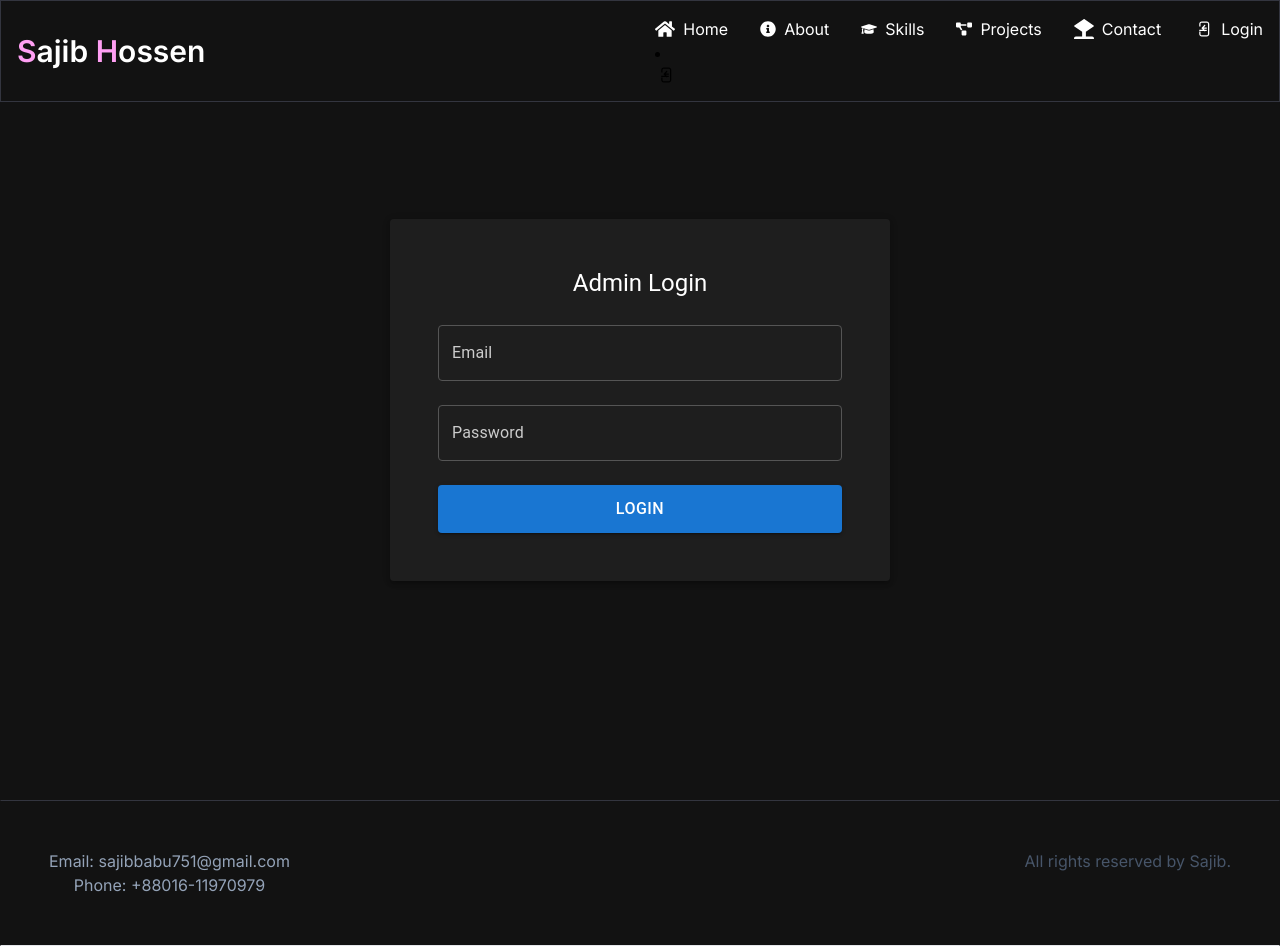
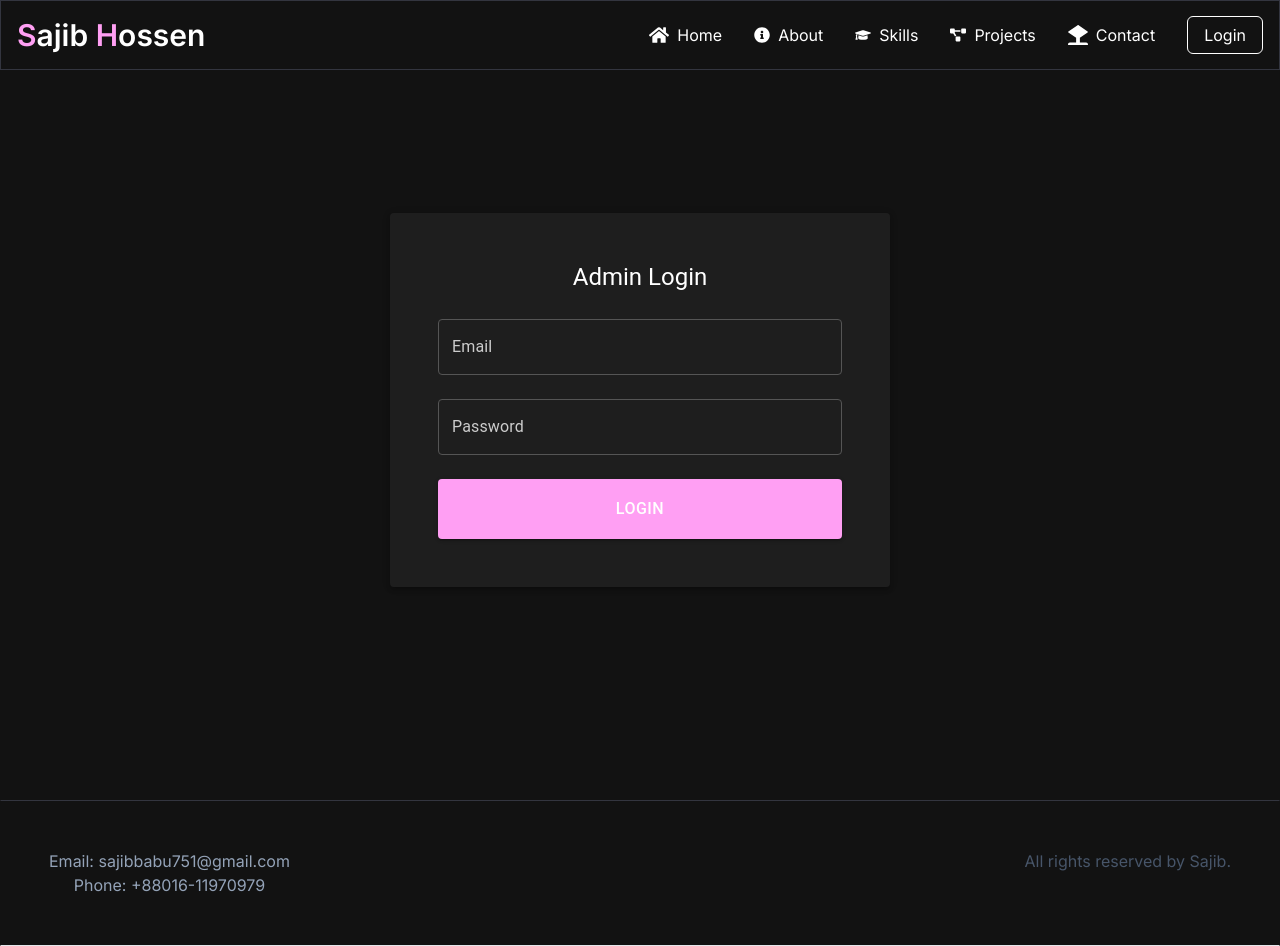
Before and after one commit to sajib689/sajib-portfolio-2, a Next.js app: page /login in a window 1280 px wide. Built offline with nearby package versions, Linux system fonts and the light colour scheme.

Commit message:
refactor Login button styling and update Navbar to simplify login link

```diff
--- a/src/app/Auth/Login.jsx
+++ b/src/app/Auth/Login.jsx
@@ -49,9 +49,19 @@ const Login = () => {
             InputProps={{ style: { color: '#fff' } }}
             sx={{ input: { color: '#fff' }, label: { color: '#ccc' }, '& .MuiOutlinedInput-root': { '& fieldset': { borderColor: '#555' }, '&:hover fieldset': { borderColor: '#777' } } }}
           />
-          <Button variant="contained" color="primary" type="submit" sx={{ padding: '10px', fontSize: '16px' }}>
-            Login
-          </Button>
+          <Button
+  variant="contained"
+  type="submit"
+  sx={{
+    p: 2,
+    fontSize: '16px',
+    bgcolor: '#ff9ff3',
+    '&:hover': { bgcolor: '#f368e0' }
+  }}
+>
+  Login
+</Button>
+
         </Box>
       </Paper>
     </Container>
--- a/src/app/components/NavLink.js
+++ b/src/app/components/NavLink.js
@@ -2,7 +2,7 @@ import Link from "next/link";
 
 const NavLink = ({ href, title, icon }) => {
   return (
-    <Link href={href} className="flex items-center hover:text-[#ff9ff3] hover space-x-2 text-white hover:text-gray-300">
+    <Link href={href} className="flex items-center hover:text-[#ff9ff3] space-x-2 text-white">
       {icon && <span>{icon}</span>}
       <span>{title}</span>
     </Link>
--- a/src/app/components/Navbar.jsx
+++ b/src/app/components/Navbar.jsx
@@ -58,23 +58,7 @@ const navLinks = [
     ),
   },
 
-  {
-    title: "Login",
-    path: "/login",
-    icon: (<svg
-      stroke="currentColor"
-      fill="currentColor"
-      strokeWidth="0"
-      viewBox="0 0 512 512"
-      height="1em"
-      width="1em"
-      xmlns="http://www.w3.org/2000/svg"
-      className="w-5 h-5"
-    >
-      <path d="M192 128c0-17.7 14.3-32 32-32h128c17.7 0 32 14.3 32 32v256c0 17.7-14.3 32-32 32H224c-17.7 0-32-14.3-32-32v-64h-32v64c0 35.3 28.7 64 64 64h128c35.3 0 64-28.7 64-64V128c0-35.3-28.7-64-64-64H224c-35.3 0-64 28.7-64 64v64h32v-64zM352 272H160v32h192v-32zM273 216.1l39-39c6.3-6.3 6.3-16.4 0-22.6-6.3-6.3-16.4-6.3-22.6 0l-67 67c-6.3 6.3-6.3 16.4 0 22.6l67 67c6.3 6.3 16.4 6.3 22.6 0 6.3-6.3 6.3-16.4 0-22.6l-39-39H352v-32H273z"></path>
-    </svg>
-    )
-  },
+
 ];
 
 
@@ -114,21 +98,14 @@ const Navbar = () => {
       <NavLink href={link.path} title={link.title} icon={link.icon} />
     </li>
   ))}
+ <li> <Link
+    href="/login"
+    className="text-white border px-4 py-2 rounded-md border-white hover:bg-[#ff9ff3] hover:text-black transition"
+  >
+    Login
+  </Link></li>
 </ul>
-<li>
-     <span><svg
-      stroke="currentColor"
-      fill="currentColor"
-      strokeWidth="0"
-      viewBox="0 0 512 512"
-      height="1em"
-      width="1em"
-      xmlns="http://www.w3.org/2000/svg"
-      className="w-5 h-5"
-    >
-      <path d="M192 128c0-17.7 14.3-32 32-32h128c17.7 0 32 14.3 32 32v256c0 17.7-14.3 32-32 32H224c-17.7 0-32-14.3-32-32v-64h-32v64c0 35.3 28.7 64 64 64h128c35.3 0 64-28.7 64-64V128c0-35.3-28.7-64-64-64H224c-35.3 0-64 28.7-64 64v64h32v-64zM352 272H160v32h192v-32zM273 216.1l39-39c6.3-6.3 6.3-16.4 0-22.6-6.3-6.3-16.4-6.3-22.6 0l-67 67c-6.3 6.3-6.3 16.4 0 22.6l67 67c6.3 6.3 16.4 6.3 22.6 0 6.3-6.3 6.3-16.4 0-22.6l-39-39H352v-32H273z"></path>
-    </svg></span> <NavLink className="button-3d px-6 py-2 rounded-full bg-[#ff9ff3] text-white font-semibold hover:shadow-lg" href='/login' />
-    </li>
+
         </div>
       </div>
       {navbarOpen ? <MenuOverlay links={navLinks} /> : null}
```
